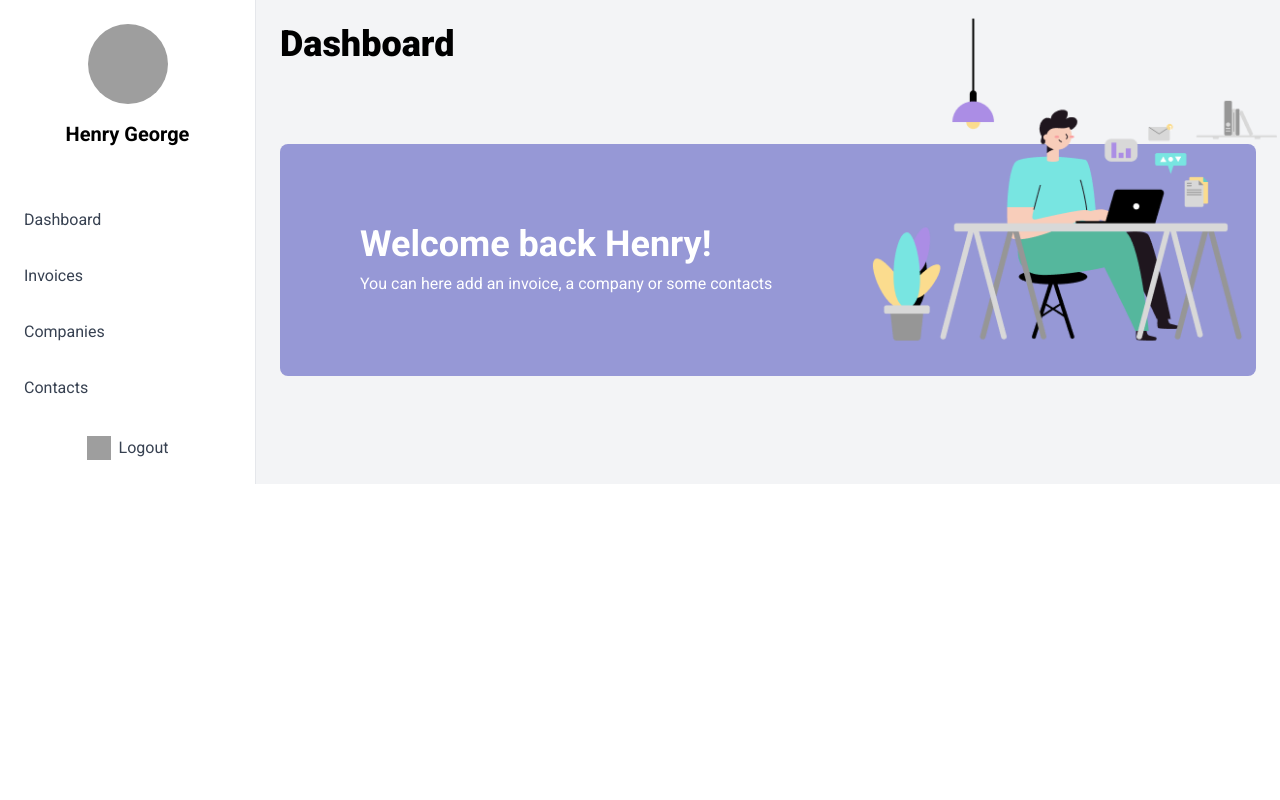
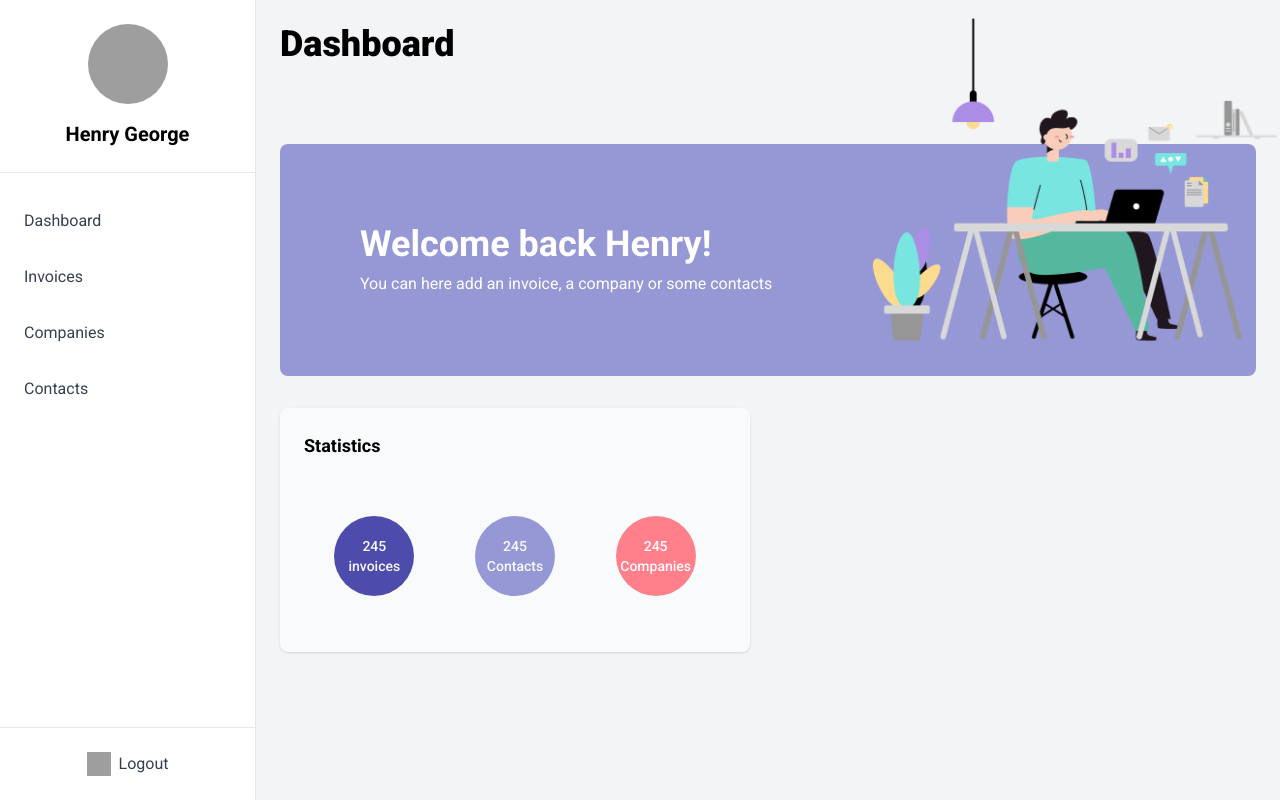
Before and after one commit to Justine-Frigo/Cogip_project_frontend, a Vue app: page /dashboard in a window 1280 px wide. Built offline with nearby package versions, Linux system fonts and the light colour scheme; grey boxes are pictures that could not be loaded.

Commit message:
add statistics on dashboard

```diff
--- /dev/null
+++ b/src/components/Statistics.vue
@@ -0,0 +1,36 @@
+<template>
+    <div class=" bg-slate-50 p-6 mt-8 rounded-lg shadow h-max">
+        <h3 class="text-lg font-bold mb-6">Statistics</h3>
+        <div class="flex flex-row justify-around py-8">
+        <div
+            class="size-20 rounded-full bg-[#4D4CAC] flex justify-center items-center p-4 text-sm text-center font-medium text-slate-50">
+            245 invoices
+        </div>
+        <div
+            class="size-20 rounded-full bg-[#9698D6] flex justify-center items-center p-4 text-sm text-center font-medium text-slate-50">
+            245 Contacts
+        </div>
+
+        <div
+            class="size-20 rounded-full bg-[#FF808B] flex justify-center items-center p-4 text-sm text-center font-medium text-slate-50">
+            245 Companies
+        </div>
+    </div>
+    </div>
+</template>
+
+<script>
+export default {
+    name: 'Statistics',
+    data() {
+        return {
+        }
+    },
+    computed: {},
+    mounted() { },
+    methods: {}
+}
+</script>
+
+<!-- Add "scoped" attribute to limit CSS to this component only -->
+<style></style>
--- a/src/layouts/DashboardLayout.vue
+++ b/src/layouts/DashboardLayout.vue
@@ -1,8 +1,9 @@
 <template>
     <div class="flex">
       <!-- Sidebar -->
-      <aside class="w-64 bg-white border-r border-gray-200">
-        <div class="flex flex-col items-center py-6">
+      <aside class="w-64 bg-white border-r border-gray-200 flex flex-col justify-between h-screen">
+        <div class="flex-1">
+        <div class="flex flex-col items-center py-6 border-b">
           <!-- Profile Picture -->
           <img src="../assets/img/contact1.svg" alt="profile" class="w-20 h-20 rounded-full">
           <h3 class="mt-4 text-xl font-semibold">Henry George</h3>
@@ -32,8 +33,9 @@
             </li>
           </ul>
         </nav>
+      </div>
         <!-- Logout -->
-        <div class="flex items-center justify-center py-6">
+        <div class="flex items-center justify-center py-6 border-t">
           <button class="flex items-center text-gray-700 hover:text-gray-900">
             <img src="../assets/img/contact1.svg" alt="logout" class="w-6 h-6">
             <span class="ml-2">Logout</span>
@@ -64,6 +66,6 @@
   }
   </script>
 
-  <style scoped>
-  /* Custom styles if needed */
+  <style>
+
   </style>
--- a/src/views/DashboardView.vue
+++ b/src/views/DashboardView.vue
@@ -1,10 +1,16 @@
 <template>
-    <div></div>
+    <div class="grid grid-cols-2 gap-x-9">
+      <Statistics/>
+    </div>
   </template>
 
   <script>
+  import Statistics from '@/components/Statistics.vue';
     export default {
       name: 'DashboardView',
+      components:{
+        Statistics,
+      },
       data() {
         return {}
       },
```
